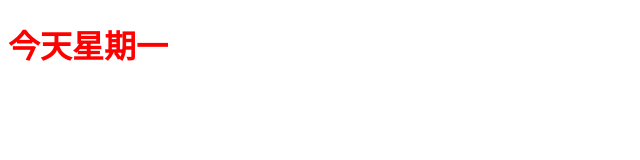
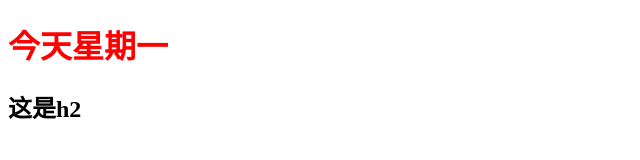
Before and after one commit to wangling55555/jingdong, a plain HTML site: page index.html in a window 1280 px wide. Shown: the whole page, without its empty margins (0-640 px from the left). Drawn offline with Linux system fonts and the light colour scheme.

Commit message:
index.html add h2

```diff
--- a/index.html
+++ b/index.html
@@ -7,5 +7,7 @@
 	</head>
 	<body>
 		<h1>今天星期一</h1>
+
+		<h2>这是h2</h2>
 	</body>
 </html>
```
